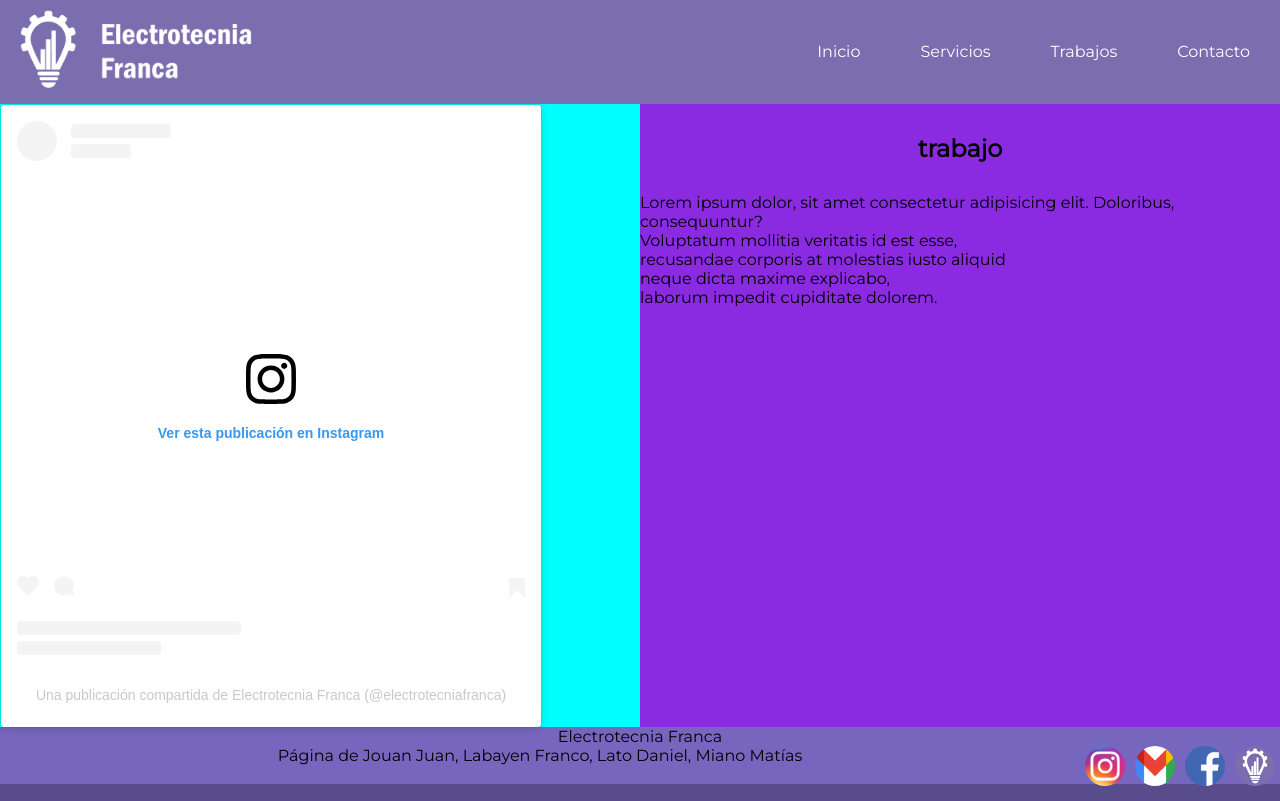
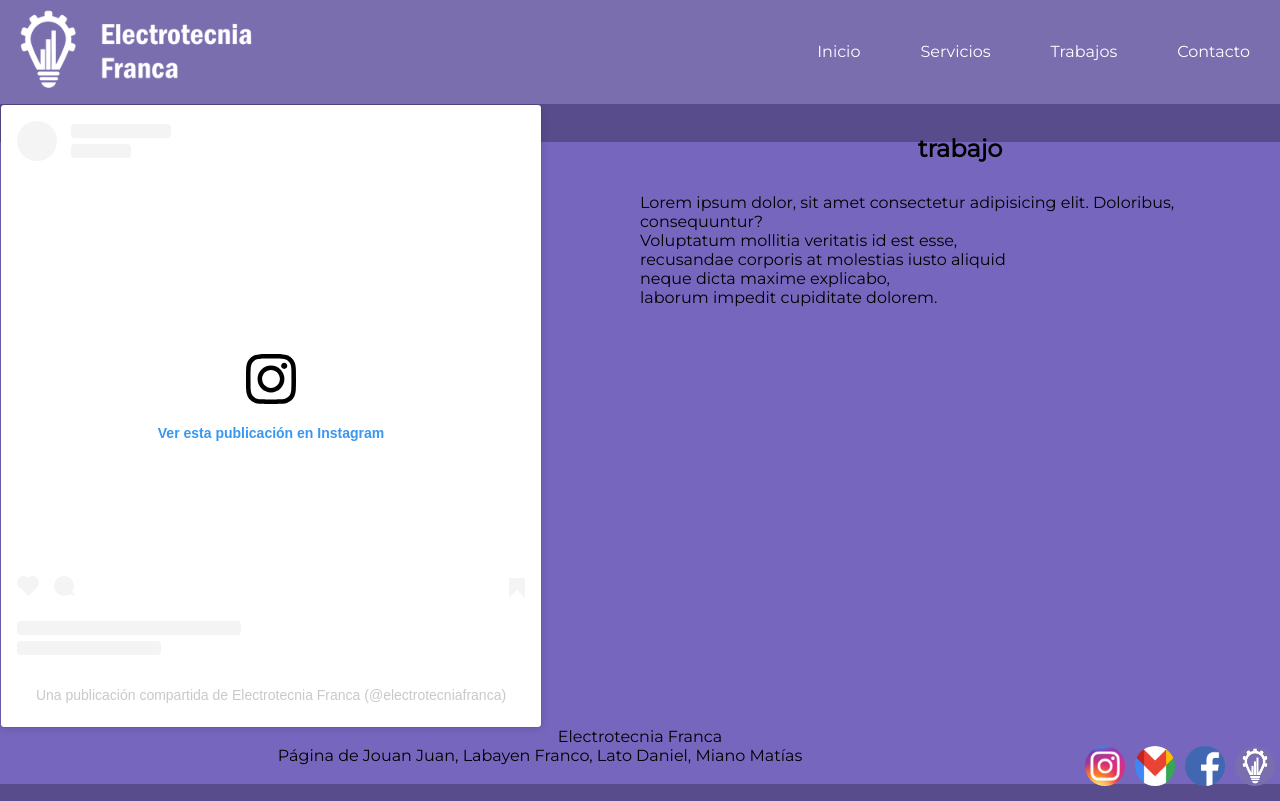
Before and after one commit to Electrotenia-franca/Electrotecnia, a plain HTML site: page trabajo.html in a window 1280 px wide. Drawn offline with Linux system fonts and the light colour scheme; a script that the page names is missing.

Commit message:
Update style.css

```diff
--- a/css/style.css
+++ b/css/style.css
@@ -4,7 +4,6 @@ html{
 #izquierda{
   width: 50%;
   float: left;
-  background-color: aqua;
   height: 622.5px;
 }
 #contacto {
@@ -86,7 +85,6 @@ h1 {
 #derecha{
   width: 50%;
   float: right;
-  background-color: blueviolet;
   height: 622.5px;
 }
 *{
```
